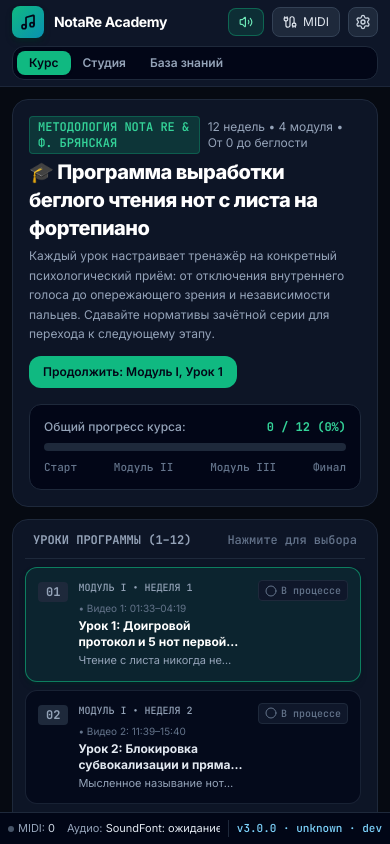
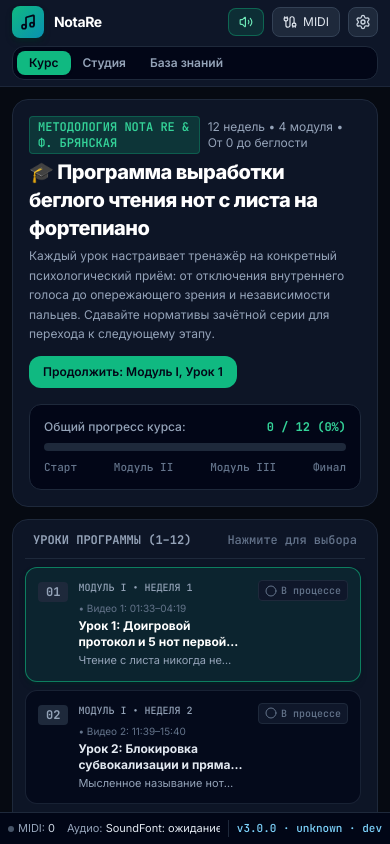
Before and after one commit to shafranek-js/Nota-Re, a React (Vite) app: page / in a window 390 px wide. Built offline with nearby package versions, Linux system fonts and the light colour scheme.

Commit message:
fix(header): keep MIDI entry and branding on one narrow-screen row

```diff
--- a/src/components/layout/Header.tsx
+++ b/src/components/layout/Header.tsx
@@ -25,7 +25,10 @@ export const Header: React.FC = () => {
         <div className="w-8 h-8 rounded-lg bg-gradient-to-br from-emerald-500 to-cyan-600 flex items-center justify-center shadow-md shadow-emerald-950/60">
           <Music className="w-4 h-4 text-slate-950 stroke-[2.5]" />
         </div>
-        <span className="font-bold text-sm tracking-tight text-white">NotaRe Academy</span>
+        <span data-testid="header-brand" className="font-bold text-sm tracking-tight text-white whitespace-nowrap">
+          <span className="sm:hidden">NotaRe</span>
+          <span className="hidden sm:inline">NotaRe Academy</span>
+        </span>
       </div>
 
       {/* Центральный переключатель рабочих пространств */}
```
